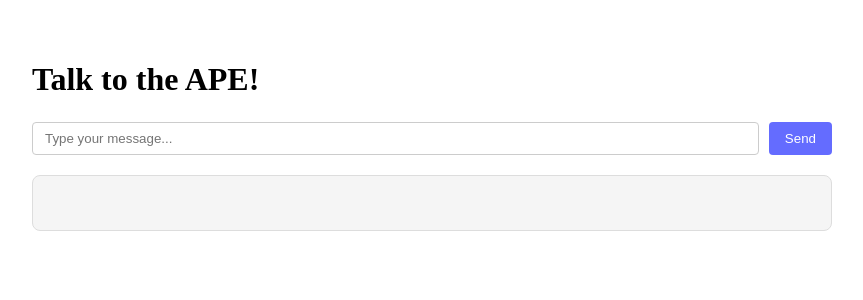
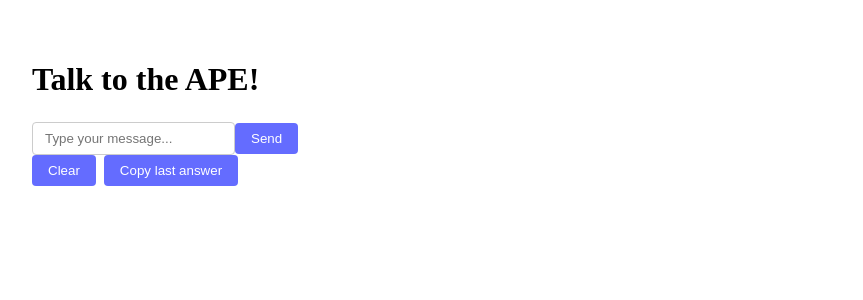
Before and after one commit to vvaswani/ape, a Next.js app in the folder agent/: page / in a window 1280 px wide. Shown: the top 300 px of the page, without its empty margins (208-1071 px from the left). Built offline with nearby package versions, Linux system fonts and the light colour scheme.

Commit message:
refactor: replace event-based UI with stateful chat + improved /ask validation

```diff
--- a/agent/app/ask/route.ts
+++ b/agent/app/ask/route.ts
@@ -1,8 +1,115 @@
+/**
+ * @file app/ask/route.ts
+ *
+ * ## Purpose
+ * Provides a single API endpoint to send a prompt (or chat history) to the APE agent
+ * and return the model-generated response.
+ *
+ * This endpoint is intentionally dev-oriented:
+ * - minimal but strict validation
+ * - does not log secrets
+ * - provides a requestId for tracing failures
+ *
+ * ## Endpoint
+ * - POST /ask
+ *
+ * ## Request shapes
+ * - { input: string }
+ * - { messages: Array<{ role: "system" | "user" | "assistant", content: string }> }
+ *
+ * If both are provided, `messages` takes precedence.
+ *
+ * ## Response shapes
+ * - 200: { ok: true, requestId: string, response: string }
+ * - 4xx/5xx: { ok: false, requestId: string, error: string, details?: string }
+ */
+
 import { NextResponse } from "next/server";
 import { Mastra } from "@mastra/core/mastra";
 import { Agent } from "@mastra/core/agent";
 
 export const runtime = "nodejs";
+
+/**
+ * Permitted chat roles for request payloads.
+ */
+type ChatRole = "system" | "user" | "assistant";
+
+/**
+ * Chat message format accepted by this endpoint.
+ */
+type ChatMessage = {
+  role: ChatRole;
+  content: string;
+};
+
+type AskResponseOk = {
+  ok: true;
+  requestId: string;
+  response: string;
+};
+
+type AskResponseErr = {
+  ok: false;
+  requestId: string;
+  error: string;
+  details?: string;
+};
+
+/**
+ * Normalizes incoming text:
+ * - trims whitespace
+ * - converts empty/invalid values to null
+ *
+ * @param raw unknown value (typically from parsed JSON)
+ */
+function normalizeText(raw: unknown): string | null {
+  if (typeof raw !== "string") return null;
+  const t = raw.trim();
+  return t.length > 0 ? t : null;
+}
+
+/**
+ * Validates and normalizes the role string.
+ *
+ * @param raw unknown role value
+ */
+function normalizeRole(raw: unknown): ChatRole | null {
+  if (typeof raw !== "string") return null;
+  const v = raw.trim().toLowerCase();
+  if (v === "system" || v === "user" || v === "assistant") return v as ChatRole;
+  return null;
+}
+
+/**
+ * Validates and normalizes an array of chat messages.
+ *
+ * Guardrails:
+ * - must be an array of objects with valid role + non-empty content
+ * - hard cap on number of messages (dev safety)
+ *
+ * @param raw unknown value (typically from parsed JSON)
+ * @param maxMessages maximum allowed messages in one request
+ */
+function normalizeMessages(raw: unknown, maxMessages = 40): ChatMessage[] | null {
+  if (!Array.isArray(raw)) return null;
+
+  const out: ChatMessage[] = [];
+  for (const item of raw) {
+    if (!item || typeof item !== "object") return null;
+
+    const role = normalizeRole((item as any).role);
+    const content = normalizeText((item as any).content);
+
+    if (!role || !content) return null;
+
+    out.push({ role, content });
+
+    if (out.length > maxMessages) return null;
+  }
+
+  return out;
+}
 
 const apeAgent = new Agent({
   id: "ape-agent",
@@ -23,20 +130,82 @@ const mastra = new Mastra({
 });
 
 export async function POST(req: Request) {
+  const requestId = crypto.randomUUID();
+
   try {
-    const { input } = await req.json();
+    let body: any = {};
+    try {
+      body = await req.json();
+    } catch {
+      const payload: AskResponseErr = {
+        ok: false,
+        requestId,
+        error: "Invalid JSON body",
+      };
+      return NextResponse.json(payload, { status: 400 });
+    }
+
+    const messages =
+      body?.messages !== undefined ? normalizeMessages(body.messages) : null;
+
+    const input =
+      body?.input !== undefined ? normalizeText(body.input) : null;
+
+    if (body?.messages !== undefined && !messages) {
+      const payload: AskResponseErr = {
+        ok: false,
+        requestId,
+        error: "Invalid messages",
+        details:
+          'Provide messages: [{ role: "system"|"user"|"assistant", content: non-empty string }]',
+      };
+      return NextResponse.json(payload, { status: 400 });
+    }
+
+    if (body?.messages === undefined && !input) {
+      const payload: AskResponseErr = {
+        ok: false,
+        requestId,
+        error: "Missing input",
+        details: "Provide either { input: string } or { messages: ChatMessage[] }",
+      };
+      return NextResponse.json(payload, { status: 400 });
+    }
+
+    const finalMessages: ChatMessage[] = messages ?? [
+      { role: "user", content: input as string },
+    ];
+
+    // Minimal debug logging (do not log content)
+    console.log(`[ask:${requestId}] received`, {
+      turns: finalMessages.length,
+      lastRole: finalMessages[finalMessages.length - 1]?.role,
+    });
 
     const agent = mastra.getAgent("apeAgent");
-    const result = await agent.generate([
-      { role: "user", content: input },
-    ]);
+    const result = await agent.generate(finalMessages);
 
-    return NextResponse.json({ response: result.text });
-  } catch (err) {
-    console.error(err);
-    return NextResponse.json(
-      { error: "failed to generate" },
-      { status: 500 }
-    );
+    const responseText = typeof result?.text === "string" ? result.text : "";
+
+    console.log(`[ask:${requestId}] success`, { chars: responseText.length });
+
+    const payload: AskResponseOk = {
+      ok: true,
+      requestId,
+      response: responseText,
+    };
+
+    return NextResponse.json(payload);
+  } catch (err: any) {
+    console.error(`[ask:${requestId}] error`, err?.message ?? err);
+
+    const payload: AskResponseErr = {
+      ok: false,
+      requestId,
+      error: "Failed to generate",
+      details: err?.message ?? String(err),
+    };
+
+    return NextResponse.json(payload, { status: 500 });
   }
 }
--- a/agent/app/page.tsx
+++ b/agent/app/page.tsx
@@ -1,12 +1,113 @@
+/**
+ * @file app/page.tsx
+ *
+ * ## Purpose
+ * Main UI for interacting with the APE agent in dev mode.
+ *
+ * Responsibilities:
+ * - holds chat message state
+ * - passes messages and callbacks to child components
+ * - keeps the page composition minimal
+ */
+
+import { useCallback, useMemo, useState } from "react";
 import AgentInput from "@/components/AgentInput";
 import AgentResponse from "@/components/AgentResponse";
 
+/**
+ * Permitted roles for chat messages shown in the UI.
+ */
+type ChatRole = "user" | "assistant";
+
+/**
+ * Message shape used by the UI.
+ */
+export type UiChatMessage = {
+  role: ChatRole;
+  content: string;
+};
+
 export default function Page() {
+  const [messages, setMessages] = useState<UiChatMessage[]>([]);
+  const [isThinking, setIsThinking] = useState(false);
+  const [error, setError] = useState<string | null>(null);
+
+  const lastAssistantMessage = useMemo(() => {
+    for (let i = messages.length - 1; i >= 0; i -= 1) {
+      if (messages[i]?.role === "assistant") return messages[i]?.content ?? "";
+    }
+    return "";
+  }, [messages]);
+
+  /**
+   * Clears all chat history from the UI.
+   */
+  const clear = useCallback(() => {
+    setMessages([]);
+    setError(null);
+    setIsThinking(false);
+  }, []);
+
+  /**
+   * Submits a user message to the backend and appends the assistant response.
+   *
+   * @param inputRaw user-entered text
+   */
+  const submit = useCallback(async (inputRaw: string) => {
+    const input = inputRaw.trim();
+    if (!input || isThinking) return;
+
+    setError(null);
+    setIsThinking(true);
+
+    // Append the user message immediately for responsiveness
+    const nextMessages: UiChatMessage[] = [...messages, { role: "user", content: input }];
+    setMessages(nextMessages);
+
+    try {
+      const res = await fetch("/ask", {
+        method: "POST",
+        headers: { "Content-Type": "application/json" },
+        // Send full history to enable multi-turn context
+        body: JSON.stringify({
+          messages: nextMessages.map((m) => ({
+            role: m.role,
+            content: m.content,
+          })),
+        }),
+      });
+
+      const data = await res.json();
+
+      if (!res.ok) {
+        const details = typeof data?.details === "string" ? data.details : "";
+        const errMsg =
+          typeof data?.error === "string" ? data.error : "Request failed";
+        throw new Error(details ? `${errMsg}: ${details}` : errMsg);
+      }
+
+      const responseText = typeof data?.response === "string" ? data.response : "";
+      setMessages([...nextMessages, { role: "assistant", content: responseText }]);
+    } catch (e: any) {
+      setError(e?.message ?? String(e));
+    } finally {
+      setIsThinking(false);
+    }
+  }, [isThinking, messages]);
+
   return (
     <main className="container">
       <h1>Talk to the APE!</h1>
-      <AgentInput />
-      <AgentResponse />
+
+      <AgentInput onSubmit={submit} disabled={isThinking} />
+
+      <AgentResponse
+        messages={messages}
+        isThinking={isThinking}
+        error={error}
+        onClear={clear}
+        lastAssistantMessage={lastAssistantMessage}
+      />
     </main>
   );
 }
--- a/agent/components/AgentInput.tsx
+++ b/agent/components/AgentInput.tsx
@@ -1,58 +1,56 @@
+/**
+ * @file components/AgentInput.tsx
+ *
+ * ## Purpose
+ * Input control for the APE chat UI.
+ *
+ * This component is intentionally "dumb":
+ * - no network calls
+ * - no global events
+ * - delegates submit to parent via callback
+ */
+
 "use client";
 
-import { FormEvent, useState } from "react";
+import { useCallback, useState } from "react";
 
-export default function AgentInput() {
-  const [text, setText] = useState("");
-  const [loading, setLoading] = useState(false);
+export type AgentInputProps = {
+  /**
+   * Called when the user submits non-empty input.
+   */
+  onSubmit: (input: string) => void;
 
-  async function onSubmit(e: FormEvent) {
-    e.preventDefault();
-    if (!text.trim()) return;
+  /**
+   * Disables the input and button (e.g., while waiting for response).
+   */
+  disabled?: boolean;
+};
 
-    setLoading(true);
-    window.dispatchEvent(
-      new CustomEvent("agent:thinking", { detail: true })
-    );
+export default function AgentInput({ onSubmit, disabled = false }: AgentInputProps) {
+  const [input, setInput] = useState("");
 
-    try {
-      const res = await fetch("/ask", {
-        method: "POST",
-        headers: { "Content-Type": "application/json" },
-        body: JSON.stringify({ input: text }),
-      });
-
-      const data = await res.json();
-
-      window.dispatchEvent(
-        new CustomEvent("agent:response", {
-          detail: data.response ?? "No response",
-        })
-      );
-    } catch {
-      window.dispatchEvent(
-        new CustomEvent("agent:response", {
-          detail: "Error getting response",
-        })
-      );
-    } finally {
-      setLoading(false);
-      setText("");
-    }
-  }
+  const submit = useCallback(() => {
+    const text = input.trim();
+    if (!text || disabled) return;
+    onSubmit(text);
+    setInput("");
+  }, [input, disabled, onSubmit]);
 
   return (
-    <form onSubmit={onSubmit}>
+    <div className="agent-input">
       <input
         type="text"
-        value={text}
-        onChange={(e) => setText(e.target.value)}
+        value={input}
         placeholder="Type your message..."
-        required
+        onChange={(e) => setInput(e.target.value)}
+        onKeyDown={(e) => {
+          if (e.key === "Enter") submit();
+        }}
+        disabled={disabled}
       />
-      <button type="submit" disabled={loading}>
-        {loading ? "Thinking..." : "Send"}
+      <button onClick={submit} disabled={disabled}>
+        Send
       </button>
-    </form>
+    </div>
   );
 }
--- a/agent/components/AgentResponse.tsx
+++ b/agent/components/AgentResponse.tsx
@@ -1,32 +1,71 @@
+/**
+ * @file components/AgentResponse.tsx
+ *
+ * ## Purpose
+ * Renders chat messages and operational UI controls:
+ * - shows "Thinking..." while waiting
+ * - shows errors if present
+ * - supports clearing the chat
+ * - supports copying the last assistant response
+ */
+
 "use client";
 
-import { useEffect, useState } from "react";
+import type { UiChatMessage } from "@/app/page";
 
-export default function AgentResponse() {
-  const [response, setResponse] = useState("");
+export type AgentResponseProps = {
+  messages: UiChatMessage[];
+  isThinking: boolean;
+  error: string | null;
+  onClear: () => void;
+  lastAssistantMessage: string;
+};
 
-  useEffect(() => {
-    function onThinking() {
-      setResponse("Thinking...");
-    }
+export default function AgentResponse({
+  messages,
+  isThinking,
+  error,
+  onClear,
+  lastAssistantMessage,
+}: AgentResponseProps) {
+  return (
+    <div className="agent-response">
+      <div className="agent-response__actions" style={{ display: "flex", gap: 8 }}>
+        <button onClick={onClear} disabled={isThinking && messages.length === 0}>
+          Clear
+        </button>
 
-    function onResponse(e: Event) {
-      const custom = e as CustomEvent<string>;
-      setResponse(custom.detail);
-    }
+        <button
+          onClick={() => {
+            if (!lastAssistantMessage) return;
+            navigator.clipboard.writeText(lastAssistantMessage);
+          }}
+          disabled={!lastAssistantMessage}
+        >
+          Copy last answer
+        </button>
+      </div>
 
-    window.addEventListener("agent:thinking", onThinking);
-    window.addEventListener("agent:response", onResponse);
+      {error && (
+        <div className="agent-response__error" style={{ marginTop: 12 }}>
+          <strong>Error:</strong> {error}
+        </div>
+      )}
 
-    return () => {
-      window.removeEventListener("agent:thinking", onThinking);
-      window.removeEventListener("agent:response", onResponse);
-    };
-  }, []);
+      {isThinking && (
+        <div className="agent-response__thinking" style={{ marginTop: 12 }}>
+          Thinking...
+        </div>
+      )}
 
-  return (
-    <div className="response">
-      <p>{response}</p>
+      <div className="agent-response__messages" style={{ marginTop: 12, display: "grid", gap: 12 }}>
+        {messages.map((m, i) => (
+          <div key={i} className="agent-message" style={{ border: "1px solid #ddd", padding: 12 }}>
+            <div style={{ fontSize: 12, opacity: 0.7 }}>{m.role.toUpperCase()}</div>
+            <div style={{ whiteSpace: "pre-wrap" }}>{m.content}</div>
+          </div>
+        ))}
+      </div>
     </div>
   );
 }
--- a/agent/package.json
+++ b/agent/package.json
@@ -1,5 +1,5 @@
 {
-  "name": "agent2",
+  "name": "ape",
   "version": "0.1.0",
   "private": true,
   "scripts": {
```
Also changed, not shown: agent/app/health/route.ts (added, +30 -0 lines), 1 other file (tests, documents, lock files or other folders).
